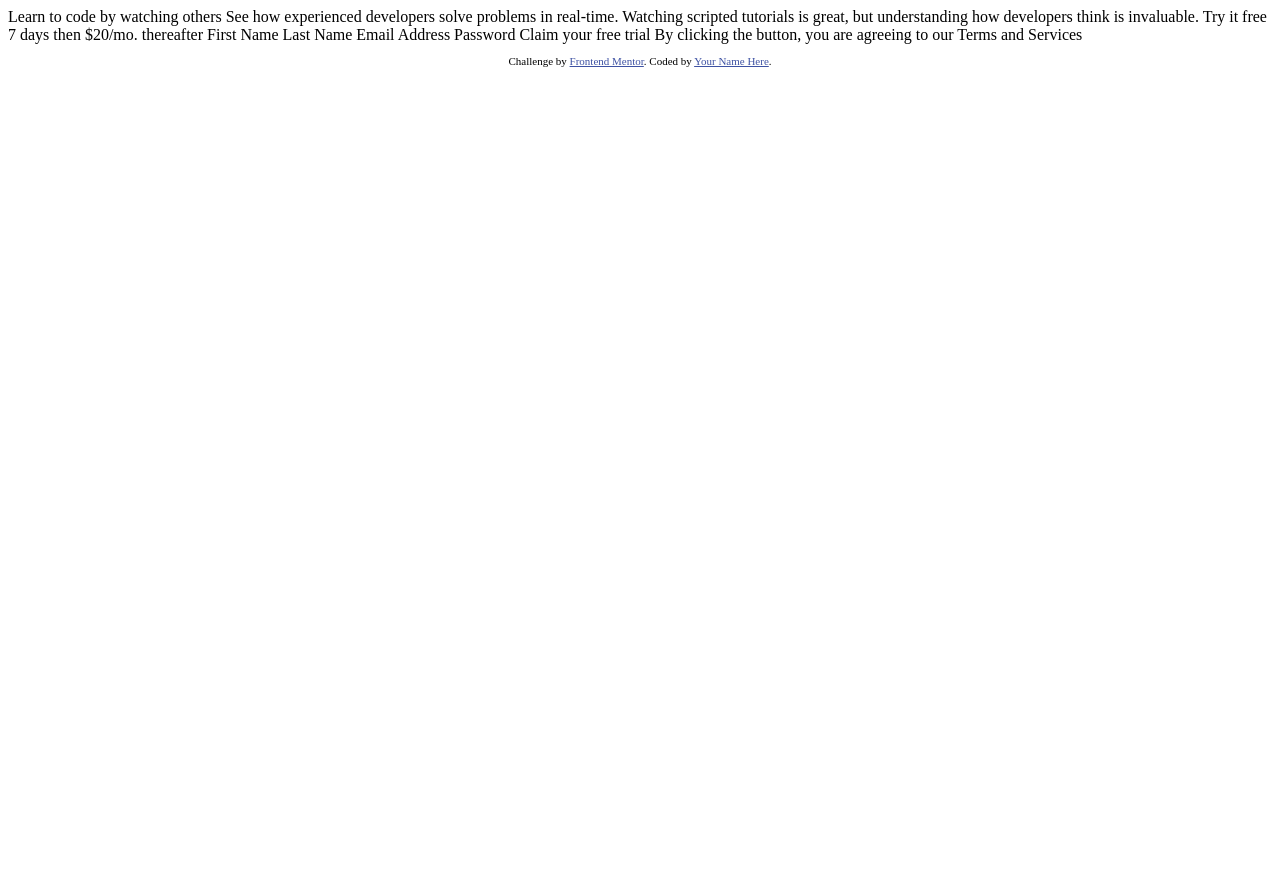
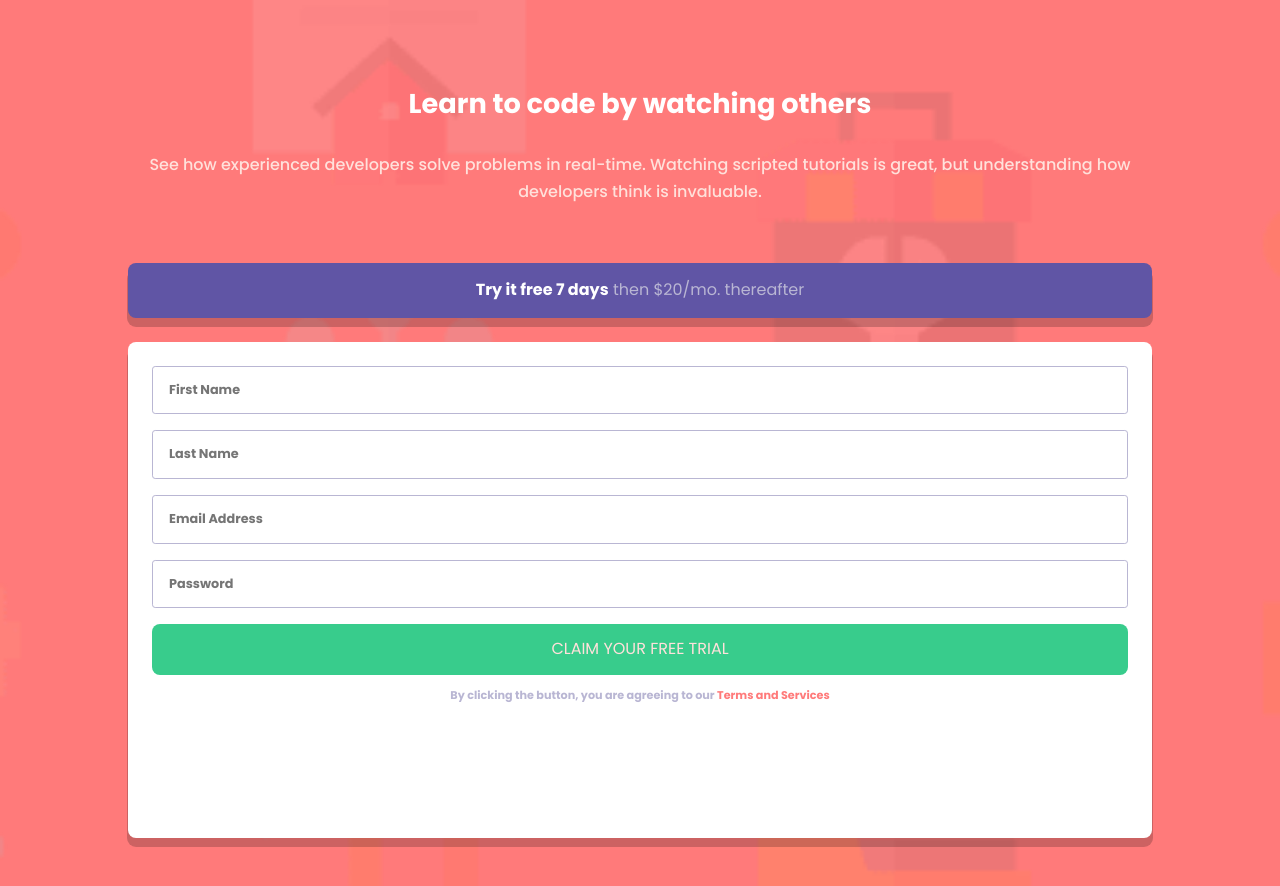
Before and after one commit to adrian-reggiani/Componente-con-formulario-de-registro, a plain HTML site: page index.html in a window 1280 px wide. Before the commit the page ends 800 px from the top, so only its background shows below. Drawn offline with nearby package versions, Linux system fonts and the light colour scheme.

Commit message:
finalizado diseño movil

```diff
--- a/index.html
+++ b/index.html
@@ -3,40 +3,43 @@
 <head>
   <meta charset="UTF-8">
   <meta name="viewport" content="width=device-width, initial-scale=1.0"> <!-- displays site properly based on user's device -->
-
   <link rel="icon" type="image/png" sizes="32x32" href="./images/favicon-32x32.png">
-
   <title>Frontend Mentor | Intro component with sign up form</title>
-
-  <!-- Feel free to remove these styles or customise in your own stylesheet 👍 -->
-  <style>
-    .attribution { font-size: 11px; text-align: center; }
-    .attribution a { color: hsl(228, 45%, 44%); }
-  </style>
+  <link rel="preconnect" href="https://fonts.googleapis.com">
+  <link rel="preconnect" href="https://fonts.gstatic.com" crossorigin>
+  <link href="https://fonts.googleapis.com/css2?family=Poppins:wght@400;500;600;700&display=swap" rel="stylesheet">
+  <link rel="stylesheet" href="https://necolas.github.io/normalize.css/8.0.1/normalize.css">
+  <link rel="stylesheet" href="/styles/styles.css">
 </head>
 <body>
+  <main class="contenedor">
+    <div class="informacion">
+     <h1>Learn to code by watching others</h1>
+      <p>See how experienced developers solve problems in real-time. Watching scripted tutorials is great,
+      but understanding how developers think is invaluable.</p>
+    </div>
 
-  Learn to code by watching others
+    <div class="boton-prueba"><p><span>Try it free 7 days</span> then $20/mo. thereafter</p></div>
+    <form class="formulario" action="">
+      <input type="text" name="name" placeholder="First Name ">
+      <input type="text" name="lastname" placeholder="Last Name">
+      <input type="email" name="email" placeholder="Email Address">
+      <input type="password" name="password" placeholder="Password">
+      <button> Claim your free trial </button>
+      <p> By clicking the button, you are agreeing to our <span>Terms and Services</span></p>
+    </form>
 
-  See how experienced developers solve problems in real-time. Watching scripted tutorials is great,
-  but understanding how developers think is invaluable.
 
-  Try it free 7 days then $20/mo. thereafter
 
-  First Name
-  Last Name
-  Email Address
-  Password
 
-  Claim your free trial
 
-  By clicking the button, you are agreeing to our Terms and Services
 
-  <footer>
+  <!-- <footer>
     <p class="attribution">
       Challenge by <a href="https://www.frontendmentor.io?ref=challenge" target="_blank">Frontend Mentor</a>.
       Coded by <a href="#">Your Name Here</a>.
     </p>
-  </footer>
+  </footer> -->
+  </main>
 </body>
 </html>
--- /dev/null
+++ b/styles/styles.css
@@ -0,0 +1,122 @@
+:root{
+    /* Primary */
+    --Red: hsl(0, 100%, 74%);
+    --Green: hsl(154, 59%, 51%);
+
+    /* Accent */
+    --Blue: hsl(248, 32%, 49%);
+
+    /* Neutral */
+    --Dark-Blue: hsl(249, 10%, 26%);
+    --Grayish-Blue: hsl(246, 25%, 77%);
+}
+
+html {
+    box-sizing: border-box;
+    font-size: 16px;
+    font-family: 'Poppins', sans-serif;
+
+  }
+  *, *:before, *:after {
+    box-sizing: inherit;
+  }
+
+  /* Diseño Movil*/
+
+  body{
+    background-image: url(/images/bg-intro-mobile.png);
+    background-repeat: no-repeat;
+    background-size: cover;
+    background-color: var(--Red);
+  }
+
+  main{
+    width: 80vw;
+    margin: auto;
+  }
+
+  .informacion{
+    margin-top: 5.5rem;
+    text-align: center;
+    color: white;
+  }
+
+  .informacion h1{
+    font-size: 1.7rem;
+    margin-bottom: 2rem;
+  }
+
+  .informacion p {
+    color: hsl(9, 100%, 93%);
+    font-weight: 500;
+    font-size: 1rem;
+    margin-bottom: 3.6rem;
+    line-height: 1.7rem;
+  }
+
+  .boton-prueba{
+    margin-bottom: 1.5rem;
+    padding: 0.2rem;
+    background-color: var(--Blue);
+    color: hsl(9, 100%, 93%);
+    text-align: center;
+    border-radius: 0.5rem;
+    box-shadow: 0 8px 0px 1px rgba(0,0,0,0.2);
+    font-size: 1rem;
+    line-height: 2em;
+  }
+
+  .boton-prueba span{
+    font-weight: bold;
+    color: white;
+  }
+  .boton-prueba p{
+    margin:  0.5rem 3rem;
+    color: var(--Grayish-Blue);
+  }
+
+  .formulario{
+    width: 80vw;
+    height: 62vh;
+    padding: 1.5rem;
+    background-color: white;
+    border-radius: 0.5rem;
+    margin-bottom: 3rem;
+    box-shadow: 0 8px 0px 1px rgba(0,0,0,0.2);
+
+  }
+
+  .formulario input{
+    width: 100%;
+    border-radius: 0.2rem;
+    border: 1px solid var(--Grayish-Blue);
+    margin-bottom: 1rem;
+    padding: 1rem;
+    color: var(--Dark-Blue);
+    font-weight: bold;
+    font-size: 0.8rem;
+  }
+
+  .formulario button{
+    width: 100%;
+    padding: 1rem;
+    color: hsl(9, 100%, 93%);
+    background-color: var(--Green);
+    text-transform: uppercase;
+    border-radius: 0.5rem;
+    box-shadow: 0;
+    border:none;
+  }
+
+  .formulario p{
+    margin: 0.5rem;
+    text-align: center;
+    color: var(--Grayish-Blue);
+    font-size: 0.7rem;
+    font-weight: bold;
+    line-height: 1.5rem;
+  }
+
+  .formulario span{
+    color: var(--Red);
+  }
```
